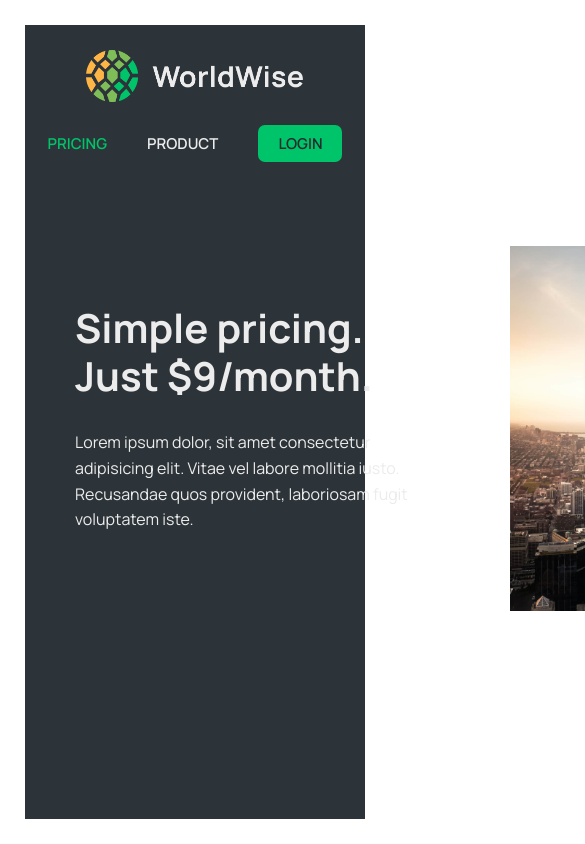
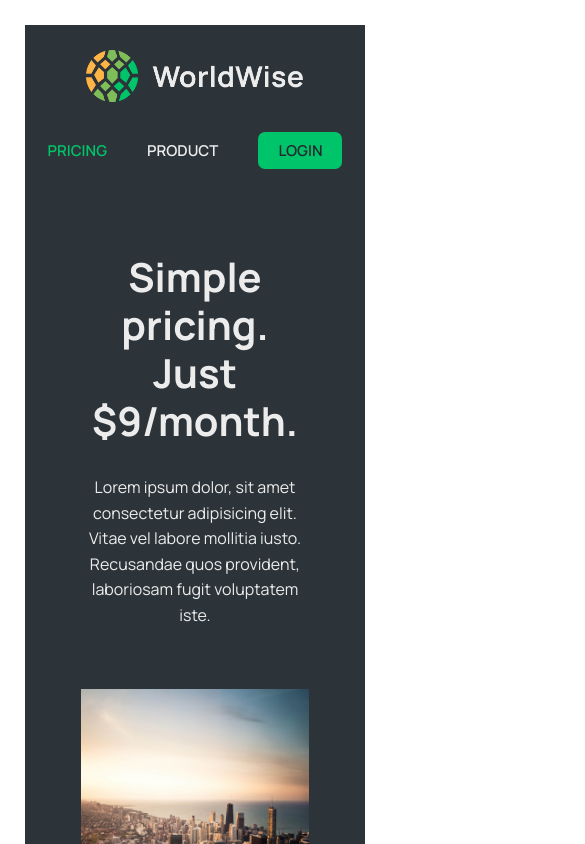
Before and after one commit to em-smyth/Worldwise, a React (Vite) app: page /pricing in a window 390 px wide. Shown: the top 844 px of the page, 585 px wide, since content can reach past the window. Built offline with nearby package versions, Linux system fonts and the light colour scheme; no server answers; the database is empty.

Commit message:
pricing and product pages responsive

```diff
--- a/src/components/Logo.module.css
+++ b/src/components/Logo.module.css
@@ -1,9 +1,3 @@
 .logo {
   height: 5.2rem;
 }
-
-@media screen and (max-width: 600px) {
-  .logo {
-    display: block;
-  }
-}
--- a/src/components/PageNav.module.css
+++ b/src/components/PageNav.module.css
@@ -33,7 +33,7 @@ a.ctaLink:visited {
   border-radius: 7px;
 }
 
-@media screen and (max-width: 700px) {
+@media screen and (max-width: 750px) {
   .nav {
     display: flex;
     flex-direction: column;
--- a/src/pages/Product.module.css
+++ b/src/pages/Product.module.css
@@ -10,8 +10,8 @@
   margin: 6rem auto;
   display: grid;
   grid-template-columns: 1fr 1fr;
-  gap: 7rem;
   align-items: center;
+  gap: 4rem;
 }
 
 .product img {
@@ -22,13 +22,45 @@
   font-size: 4rem;
   line-height: 1.2;
   margin-bottom: 3rem;
+  padding: 20px;
+  text-align: center;
 }
 
 .product p {
   font-size: 1.6rem;
   margin-bottom: 2rem;
+  padding: 20px;
+  text-align: center;
 }
 
 .product section a {
   margin-top: 2rem;
 }
+
+@media screen and (max-width: 950px) {
+  .product section {
+    display: flex;
+    flex-direction: column;
+    align-items: center;
+    width: 80%;
+    gap: 2 rem;
+  }
+
+  .product img {
+    margin: 0px;
+  }
+
+  .product h2 {
+    padding: 0px;
+  }
+
+  .product p {
+    padding: 0px;
+  }
+}
+
+@media screen and (max-width: 500px) {
+  .product section {
+    width: 95%;
+  }
+}
```
